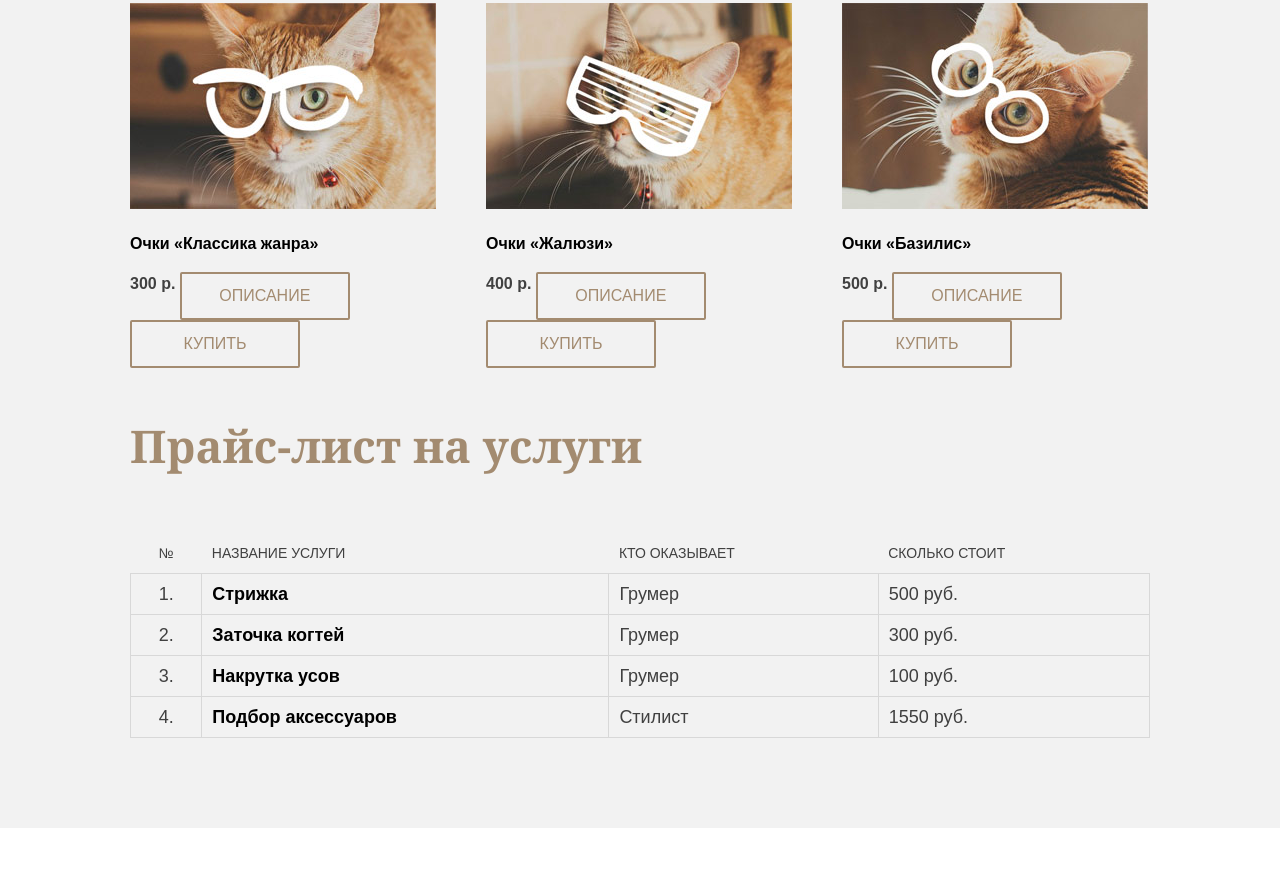
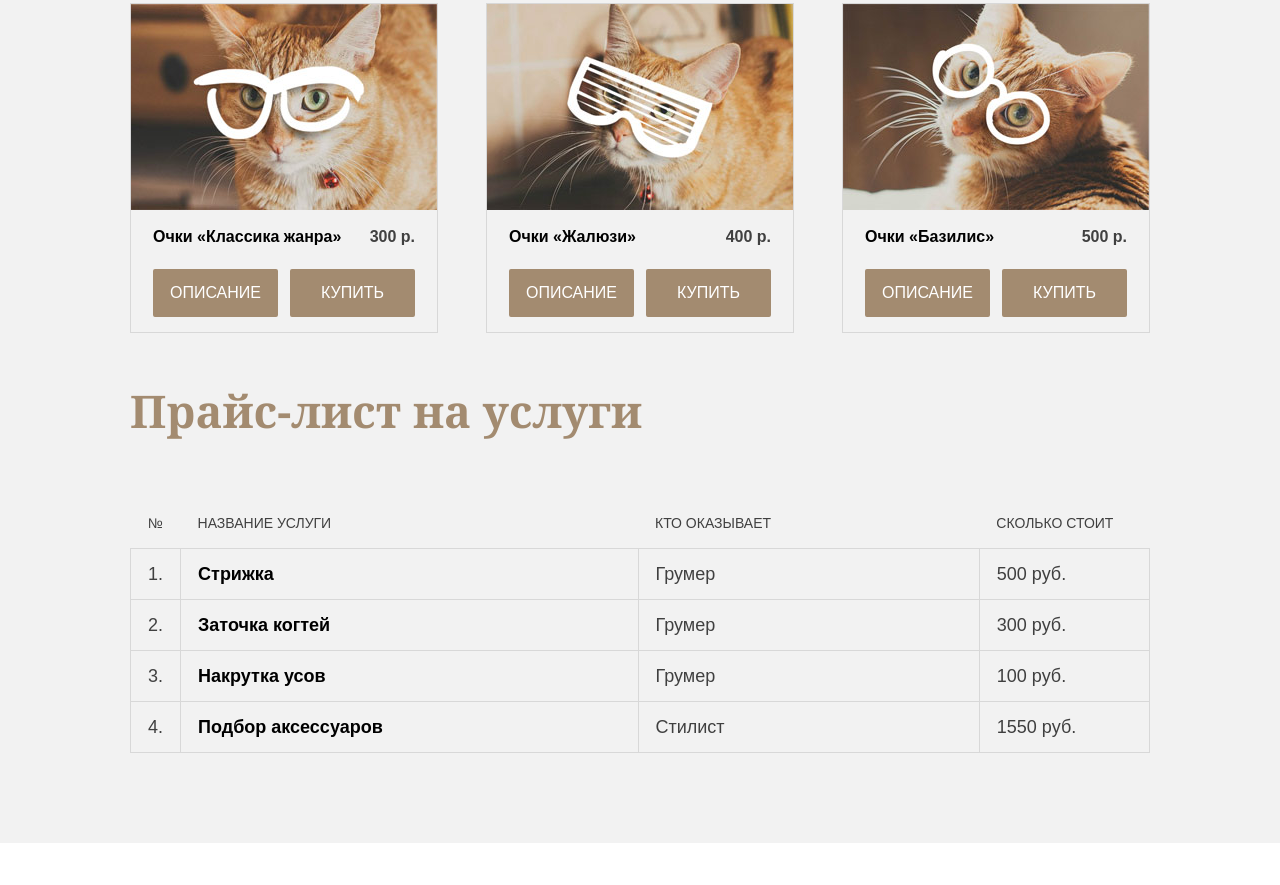
Before and after one commit to alenagarmash/alenagarmash.github.io, a plain HTML site: page index.html in a window 1280 px wide. Shown: the part 2005-2890 px from the top of the page. Drawn offline with Linux system fonts and the light colour scheme.

Commit message:
Популярные товары и прайс

```diff
--- a/css/style.css
+++ b/css/style.css
@@ -347,21 +347,25 @@ body {
     position: relative;
 }
 
-.popular-and-price .to-catalog {
+.popular-items {
+    margin-bottom: 50px;
+}
+
+.to-catalog {
     position: absolute;
     top: 0;
     right: 0;
 }
 
-.popular-items {
-    margin-bottom: 50px;
-}
-
 .catalog-item {
+    position: relative;
     float: left;
-    width: 308px;
+    width: 262px;
     margin-right: 48px;
+    padding: 15px 22px;
+    padding-top: 221px;
     font-size: 16px;
+    border: 1px solid #d8d8d8;
 }
 
 .catalog-item:last-child {
@@ -369,13 +373,49 @@ body {
 }
 
 .catalog-item img {
-    max-width: 100%;
-    height: auto;
+    position: absolute;
+    top: 0;
+    left: 0;
+    width: 306px;
+    height: 206px;
  }
 
 .catalog-item h3 {
+    float: left;
+    max-width: 205px;
+    margin: 0;
+    margin-bottom: 20px;
     font-size: 16px;
     color: #000000;
+}
+
+.catalog-item-price {
+    float: right;
+    max-width: 55px;
+    margin-bottom: 20px;
+}
+
+.catalog-item .btn {
+    width: 101px;
+    color: #ffffff;
+    background-color: #a38b70;
+}
+
+.catalog-item .btn:hover {
+    background-color: #8d745a;
+}
+
+.catalog-item .btn:active {
+    color: rgba(255, 255, 255, 0.3);
+}
+
+.catalog-item .btn-info {
+    float: left;
+    clear: left;
+}
+
+.catalog-item .btn-buy {
+    float: right;
 }
 
 .price-list {
@@ -397,16 +437,26 @@ body {
 
 .price-list th,
 .price-list td {
-    padding: 5px 10px;
+    padding: 10px 17px;
 }
 
 .price-list .price-number {
+    width: 15px;
     text-align: center;
 }
 
 .price-list .price-name {
+    width: 422px;
     font-weight: bold;
     color: #000000;
+}
+
+.price-list .price-master {
+    width: 306px;
+}
+
+.price-list .price-cost {
+    width: 135px;
 }
 
 .feedback {
--- a/index.html
+++ b/index.html
@@ -129,26 +129,26 @@
           <tr>
             <td class="price-number">1.</td>
             <td class="price-name">Стрижка</td>
-            <td>Грумер</td>
-            <td>500 руб.</td>
+            <td class="price-master">Грумер</td>
+            <td class="price-cost">500 руб.</td>
           </tr>
           <tr>
             <td class="price-number">2.</td>
             <td class="price-name">Заточка когтей</td>
-            <td>Грумер</td>
-            <td>300 руб.</td>
+            <td class="price-master">Грумер</td>
+            <td class="price-cost">300 руб.</td>
           </tr>
           <tr>
             <td class="price-number">3.</td>
             <td class="price-name">Накрутка усов</td>
-            <td>Грумер</td>
-            <td>100 руб.</td>
+            <td class="price-master">Грумер</td>
+            <td class="price-cost">100 руб.</td>
           </tr>
           <tr>
             <td class="price-number">4.</td>
             <td class="price-name">Подбор аксессуаров</td>
-            <td>Стилист</td>
-            <td>1550 руб.</td>
+            <td class="price-master">Стилист</td>
+            <td class="price-cost">1550 руб.</td>
           </tr>
         </table>
       </div>
```
